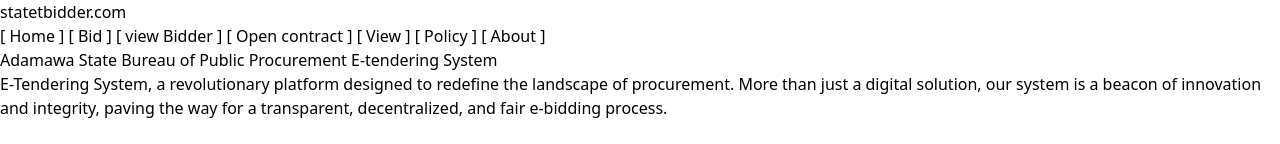
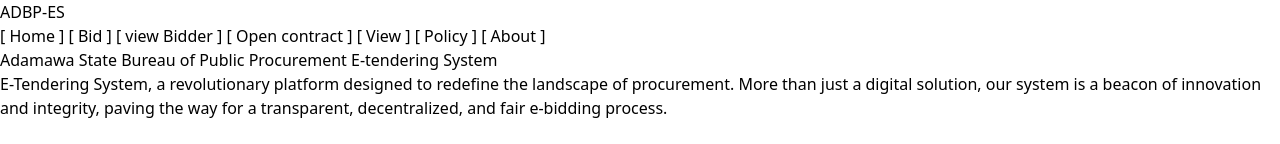
Before and after one commit to 0x00whitejsx/e-tendering-system, a React (Vite) app: page / in a window 1280 px wide. Shown: the top 144 px of the page. Built offline with nearby package versions, Linux system fonts and the light colour scheme.

Commit message:
adaed the file

```diff
--- a/src/component/navigation.jsx
+++ b/src/component/navigation.jsx
@@ -5,7 +5,7 @@ function Navigation() {
     <div className='w-full  top-0 p-8 bg-g'>
         <div className='flex justify-between items-end'>
             <div>
-              <p className='text-slate-400 font-bold invert-0'>statetbidder.com</p>
+              <p className='text-slate-400 font-bold invert-0'>ADBP-ES</p>
             </div>
             <div>
         <a className='p-5 text-sm text-green-700 hover:text-green-900' href='/'> [ Home ]</a>
```
